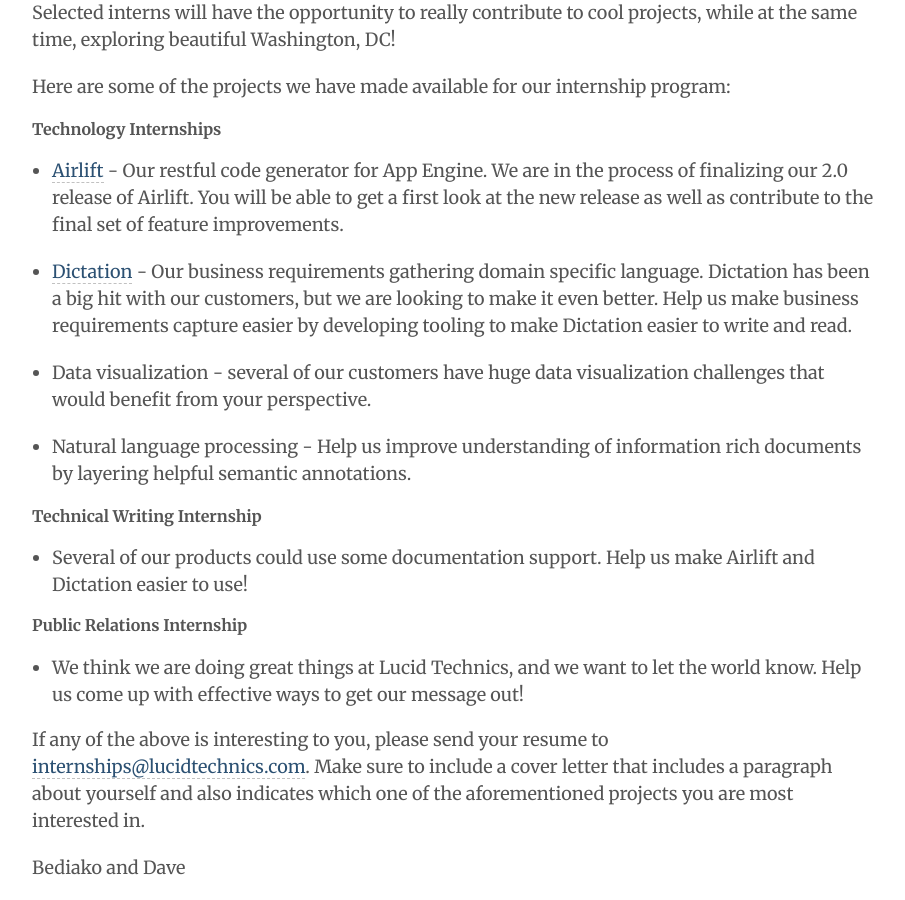
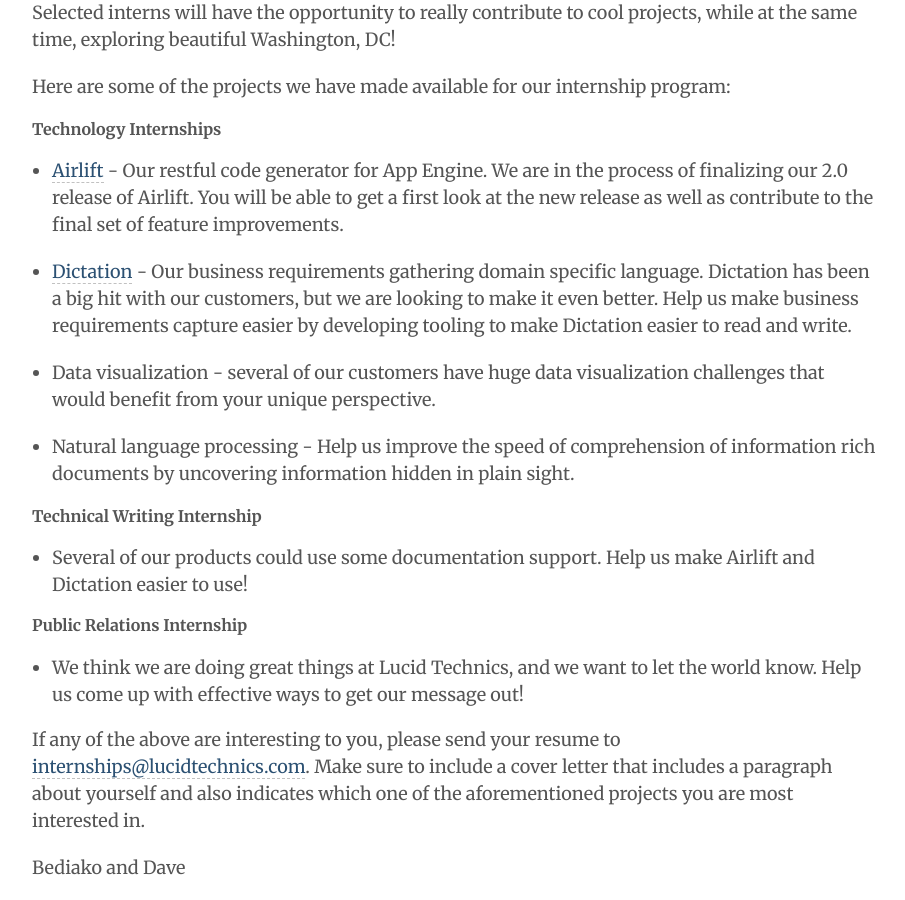
Before and after one commit to LucidTechnics/lucidtechnics.github.com, a Jekyll site: the page built from _posts/articles/2013-05-09-internships-summer.md, in a window 1280 px wide and 900 px high, scrolled down 673 px. Shown: the whole window, without its empty margins (186-1091 px from the left). Built offline with Jekyll 4.4.1, drawn with Linux system fonts in a browser that asks for light colours; nearby versions of some CDN libraries; comment, search, counter and statistics services are not loaded.

Commit message:
Updated 2013-05-09-internships-summer.md

```diff
--- a/_posts/articles/2013-05-09-internships-summer.md
+++ b/_posts/articles/2013-05-09-internships-summer.md
@@ -20,11 +20,11 @@
 ####Technology Internships
 * [Airlift](http://lucidtechnics.github.com/projects/airlift.html) - Our restful code generator for App Engine. We are in the process of finalizing our 2.0 release of Airlift.  You will be able to get a first look at the new release as well as contribute to the final set of feature improvements.
 
-* [Dictation](http://lucidtechnics.github.com/projects/dictation.html) - Our business requirements gathering domain specific language. Dictation has been a big hit with our customers, but we are looking to make it even better.  Help us make business requirements capture easier by developing tooling to make Dictation easier to write and read.
+* [Dictation](http://lucidtechnics.github.com/projects/dictation.html) - Our business requirements gathering domain specific language. Dictation has been a big hit with our customers, but we are looking to make it even better.  Help us make business requirements capture easier by developing tooling to make Dictation easier to read and write.
 
-* Data visualization - several of our customers have huge data visualization challenges that would benefit from your perspective.
+* Data visualization - several of our customers have huge data visualization challenges that would benefit from your unique perspective.
 
-* Natural language processing - Help us improve understanding of information rich documents by layering helpful semantic annotations.
+* Natural language processing - Help us improve the speed of comprehension of information rich documents by uncovering information hidden in plain sight.
 
 ####Technical Writing Internship
 * Several of our products could use some documentation support.  Help us make Airlift and Dictation easier to use!
@@ -32,6 +32,6 @@
 ####Public Relations Internship
 * We think we are doing great things at Lucid Technics, and we want to let the world know.  Help us come up with effective ways to get our message out!
 
-If any of the above is interesting to you, please send your resume to [internships@lucidtechnics.com](mailto:internships@lucidtechnics.com).  Make sure to include a cover letter that includes a paragraph about yourself and also indicates which one of the aforementioned projects you are most interested in.
+If any of the above are interesting to you, please send your resume to [internships@lucidtechnics.com](mailto:internships@lucidtechnics.com).  Make sure to include a cover letter that includes a paragraph about yourself and also indicates which one of the aforementioned projects you are most interested in.
 
 Bediako and Dave
```
